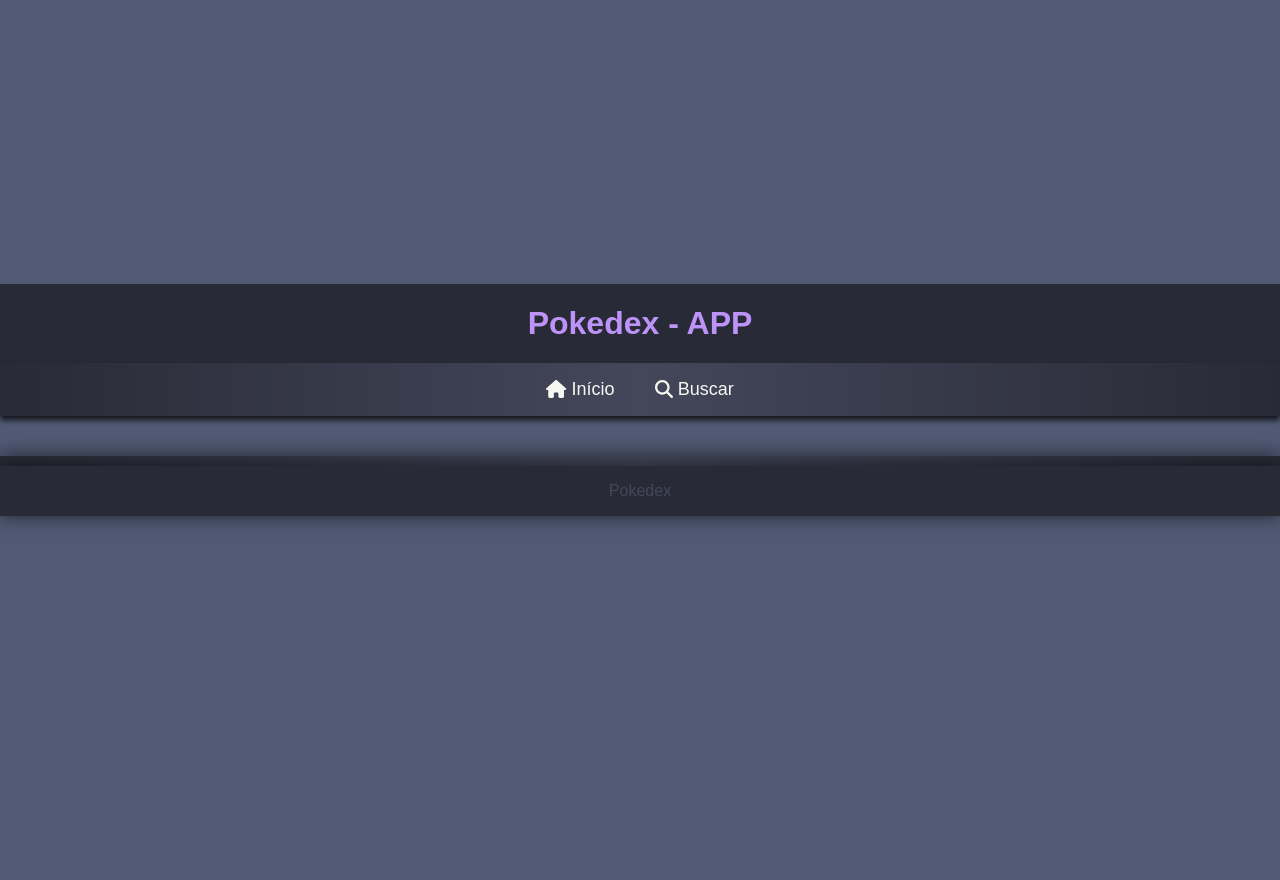
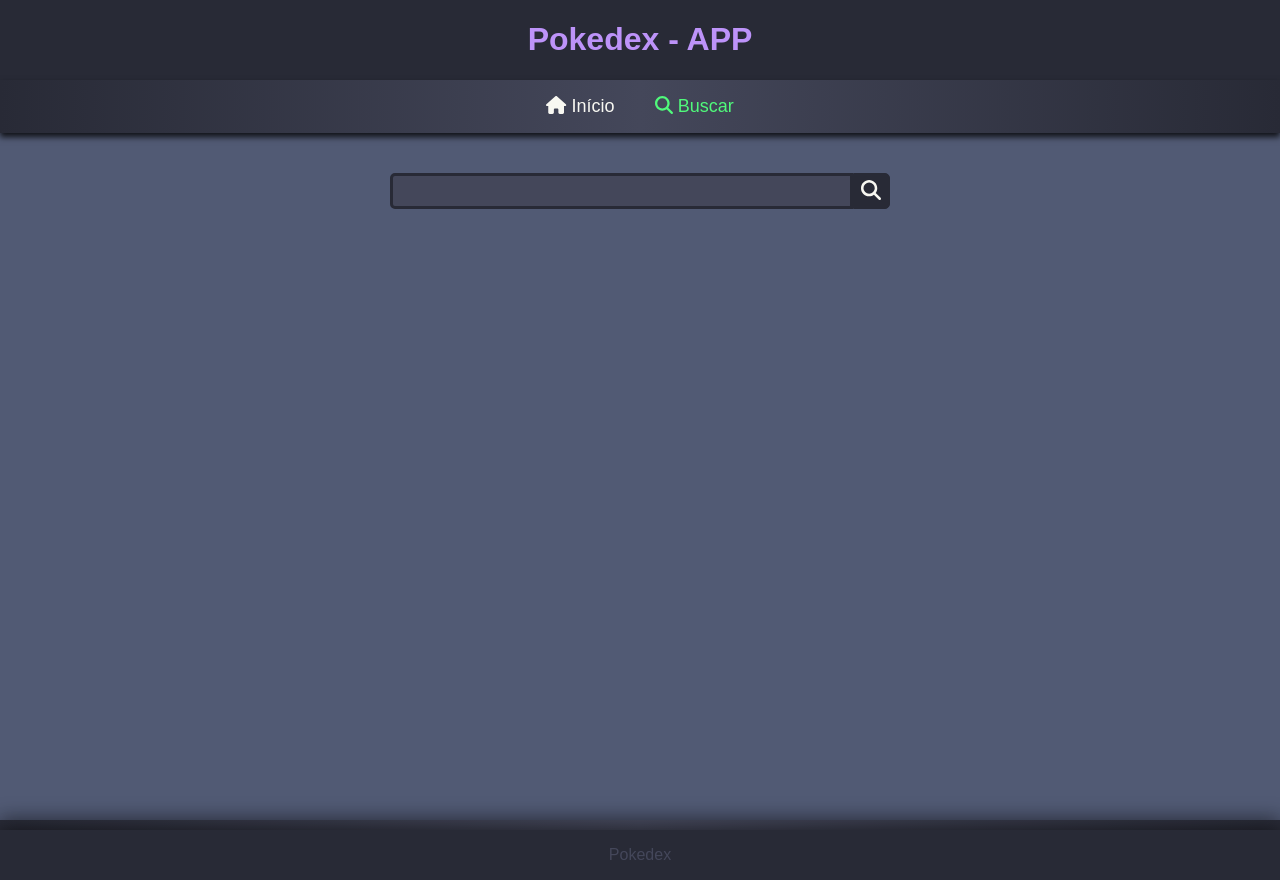
Before and after one commit to davide-almeida/pokedex, a Vue app: page /busca in a window 1280 px wide. Before the commit the page ends 800 px from the top, so only its background shows below. Built offline with nearby package versions, Linux system fonts and the light colour scheme.

Commit message:
add pokemon list

```diff
--- a/src/App.vue
+++ b/src/App.vue
@@ -1,3 +1,9 @@
+<template>
+  <Header />
+  <router-view />
+  <Footer />
+</template>
+
 <script lang="ts">
   import Header from './components/Header.vue';
   import Footer from './components/Footer.vue';
@@ -9,9 +15,3 @@
     },
   };
 </script>
-
-<template>
-  <Header />
-  <router-view />
-  <Footer />
-</template>
--- a/src/components/Header.vue
+++ b/src/components/Header.vue
@@ -5,7 +5,7 @@
   <nav>
     <ul>
       <li><router-link to="/"><i class="fa-solid fa-house"></i> Início</router-link></li>
-      <li><router-link to="/pokemon"><i class="fa-solid fa-magnifying-glass"></i> Buscar</router-link></li>
+      <li><router-link to="/busca"><i class="fa-solid fa-magnifying-glass"></i> Buscar</router-link></li>
     </ul>
   </nav>
 </template>
--- a/src/components/Home.vue
+++ b/src/components/Home.vue
@@ -1,18 +1,34 @@
 <template>
   <section class="content">
-    <h1>{{ title }}</h1>
+    <PokeList
+      v-if="pokeData"
+      :pokeData="pokeData"
+    />
   </section>
 </template>
 
 <script lang="ts">
   import { defineComponent } from 'vue';
-  import type { Home } from '../types';
+  import PokeList from "./PokeList.vue";
 
   export default defineComponent({
-    data(): Home {
+    data() {
       return {
-        title: "Página inicial"
+        pokeData: null,
       }
+    },
+    components: {
+      PokeList,
+    },
+    methods: {
+      async getPokemons() {
+        const data = await fetch("https://pokeapi.co/api/v2/pokemon?offset=40&limit=10")
+        const response = await data.json();
+        this.pokeData = response;
+      }
+    },
+    created() {
+      this.getPokemons();
     }
   })
 </script>
--- a/src/components/PokeCard.vue
+++ b/src/components/PokeCard.vue
@@ -32,8 +32,7 @@
 
 <script lang="ts">
 import { defineComponent } from 'vue';
-import type { PokeIconsType } from '../utils/icons.ts';
-import { pokeIcons } from '../utils/icons.ts';
+import { PokeIconsType, pokeIcons } from '../utils/icons.ts';
 import type { PokemonInfo } from '../types';
 
 export default defineComponent({
@@ -45,7 +44,6 @@ export default defineComponent({
     props: {
       pokeInfo: {
         type: Object as () => PokemonInfo,
-        required: true,
       }
     },
   });
--- /dev/null
+++ b/src/components/PokeList.vue
@@ -0,0 +1,59 @@
+<template>
+  <section class="poke-list">
+    <PokeCard
+      v-for="(pokemon, index) in pokeData.results"
+      :key="pokemon.name"
+      :pokeInfo="pokeInfoList[index]"
+      class="poke-card"
+    />
+  </section>
+</template>
+
+<script lang="ts">
+  import { defineComponent } from 'vue';
+  import PokeCard from "./PokeCard.vue";
+  import { PokemonInfo, pokeDataType } from '../types';
+
+  export default defineComponent({
+    data(): { pokeInfoList: Array<PokemonInfo>, pokeError: boolean, errorMsg: string } {
+      return {
+        pokeInfoList: [],
+        pokeError: false,
+        errorMsg: "",
+      }
+    },
+    props: {
+      pokeData: {
+        type: Object as () => pokeDataType,
+        required: true,
+      }
+    },
+    components: {
+      PokeCard,
+    },
+    mounted() {
+      this.getPokemonData();
+    },
+    methods: {
+      async getPokemonData() {
+        for (const pokemon of this.pokeData.results) {
+          await this.getPokemon(pokemon.name);
+        }
+      },
+      async getPokemon(pokeName: string) {
+        this.pokeError = false;
+        const data = await fetch(`https://pokeapi.co/api/v2/pokemon/${pokeName}`);
+        if (data.status === 200) {
+          const response = await data.json();
+          this.pokeInfoList.push(response);
+        } else if (data.status === 404) {
+          this.pokeError = true;
+          this.pokeInfoList = [];
+          this.errorMsg = await data.text();
+        } else {
+          console.log("Erro inesperado");
+        }
+      }
+    },
+  });
+</script>
--- a/src/components/Pokemon.vue
+++ b/src/components/PokeSearch.vue
@@ -20,18 +20,15 @@
 <script lang="ts">
   import { defineComponent } from 'vue';
   import type { PokemonInfo } from '../types';
-  import type { PokeIconsType } from '../utils/icons.ts';
-  import { pokeIcons } from '../utils/icons.ts';
   import PokeCard from "./PokeCard.vue";
   import PokeError from "./PokeError.vue"
 
   export default defineComponent({
-    data(): { pokeInfo: PokemonInfo | null, pokeError: boolean, pokeName: string, pokeIcons: PokeIconsType, errorMsg: string } {
+    data(): { pokeInfo: PokemonInfo | null, pokeError: boolean, pokeName: string, errorMsg: string } {
       return {
         pokeName: "",
         pokeInfo: null,
         pokeError: false,
-        pokeIcons,
         errorMsg: "",
       }
     },
--- a/src/main.ts
+++ b/src/main.ts
@@ -16,8 +16,8 @@ const router = vueRouter.createRouter({
       component: () => import('./components/Home.vue')
     },
     {
-      path: '/pokemon',
-      component: () => import('./components/Pokemon.vue')
+      path: '/busca',
+      component: () => import('./components/PokeSearch.vue')
     }
   ]
 });
--- a/src/style.css
+++ b/src/style.css
@@ -11,7 +11,9 @@ body {
   align-items: center;
   justify-content: center;
   width: 100%;
-  height: 100vh;
+  min-height: 100vh;
+  background-color: #515a74;
+  padding-top: 80px; /* Adicione a margem superior para acomodar o header */
 }
 
 img {
@@ -22,7 +24,11 @@ header {
   display: flex;
   background-color: #282a36;
   width: 100%;
+  height: 80px;
   justify-content: center;
+  position: fixed;
+  top: 0;
+  z-index: 1;
 }
 
 header h1 {
@@ -38,13 +44,18 @@ nav {
   background: linear-gradient(0.25turn, #282a36, #44475a, #282a36);
   box-shadow: 0px 4px 6px rgba(0, 0, 0, 0.8);
   margin-bottom: 20px;
+  position: sticky; /* Altere a posição para sticky */
+  top: 80px; /* Adicione a distância do topo igual à altura do header */
+  z-index: 1;
 }
 
 .content {
   flex-grow: 1;
   width: 100%;
-  height: 100%;
-  text-align: center;
+  max-width: 900px; /* Altere de 'height' para 'max-height' */
+  margin: 0 auto;
+  padding: 20px; /* Adicione um espaçamento interno */
+  overflow: auto;
 }
 
 nav ul {
@@ -70,6 +81,40 @@ nav ul li a:active {
 
 a.active {
   color: #50fa7b;
+}
+
+.poke-list {
+  display: flex;
+  flex-wrap: wrap;
+  justify-content: center;
+  align-items: center;
+  width: 100%;
+  max-width: 900px;
+  min-width: 400px;
+  padding: 20px 0;
+  margin: 0 auto;
+}
+
+.poke-list > .pokemon-card {
+  display: flex;
+  flex-direction: column;
+  width: calc(50% - 42px);
+  margin: 20px;
+  background-color: #44475a;
+  border-radius: 5px;
+  /* box-shadow: 0px 0px 30px 0px rgba(0, 0, 0, 0.4); */
+  border: #282a36 solid 1px;
+  align-items: center;
+  justify-content: center;
+}
+
+@media screen and (max-width: 880px) {
+  .poke-list > .pokemon-card {
+    width: calc(100% - 40px);
+  }
+  .content {
+    padding: 20px 0;
+  }
 }
 
 .search-page {
@@ -239,6 +284,27 @@ footer {
   color: #44475a;
 }
 
+/* scroll */
+/* width */
+::-webkit-scrollbar {
+  width: 10px;
+}
+
+/* Track */
+::-webkit-scrollbar-track {
+  background: #44475a;
+}
+
+/* Handle */
+::-webkit-scrollbar-thumb {
+  background: #bd93f9;
+}
+
+/* Handle on hover */
+::-webkit-scrollbar-thumb:hover {
+  background: #50fa7b;
+}
+
 /* poke icon colors and shadow colors */
 .fire {
   box-shadow: 0px 0px 30px 0px rgba(255, 0, 0, 0.4);
```
Also changed, not shown: src/types.ts (+7 -0 lines).
